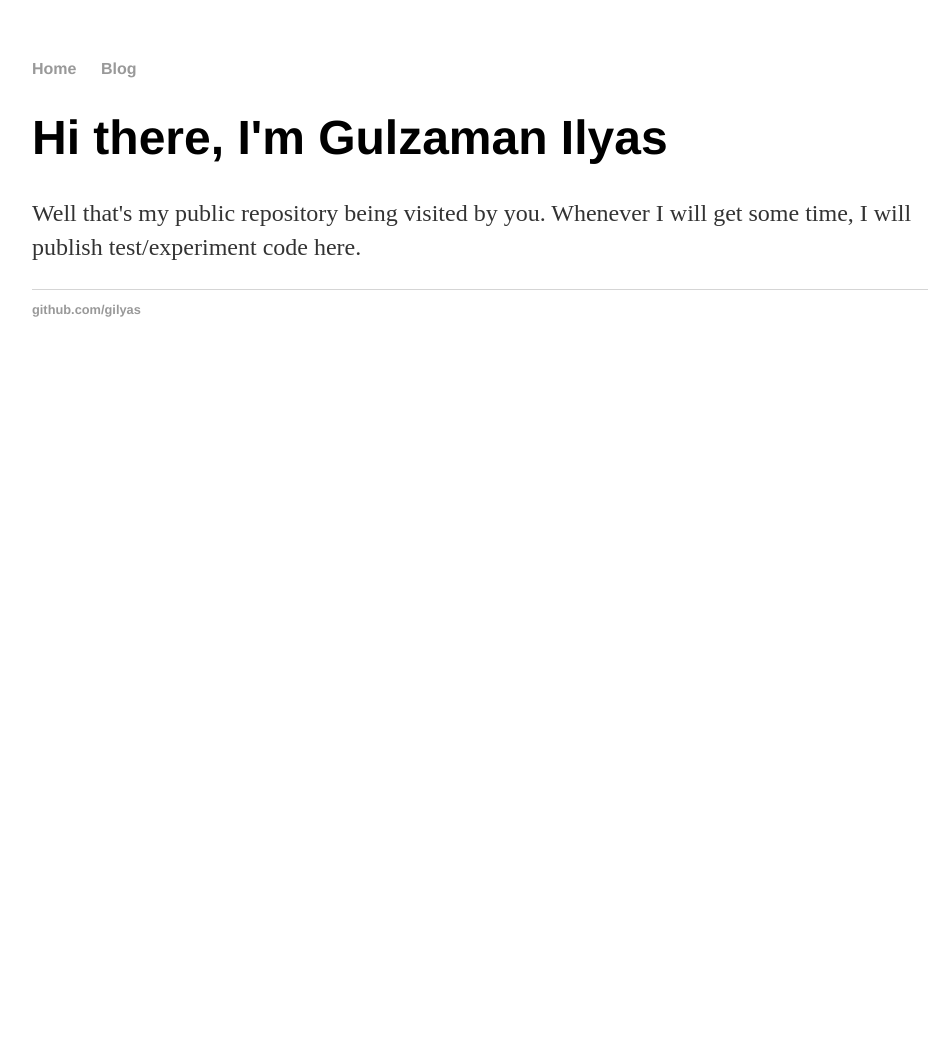
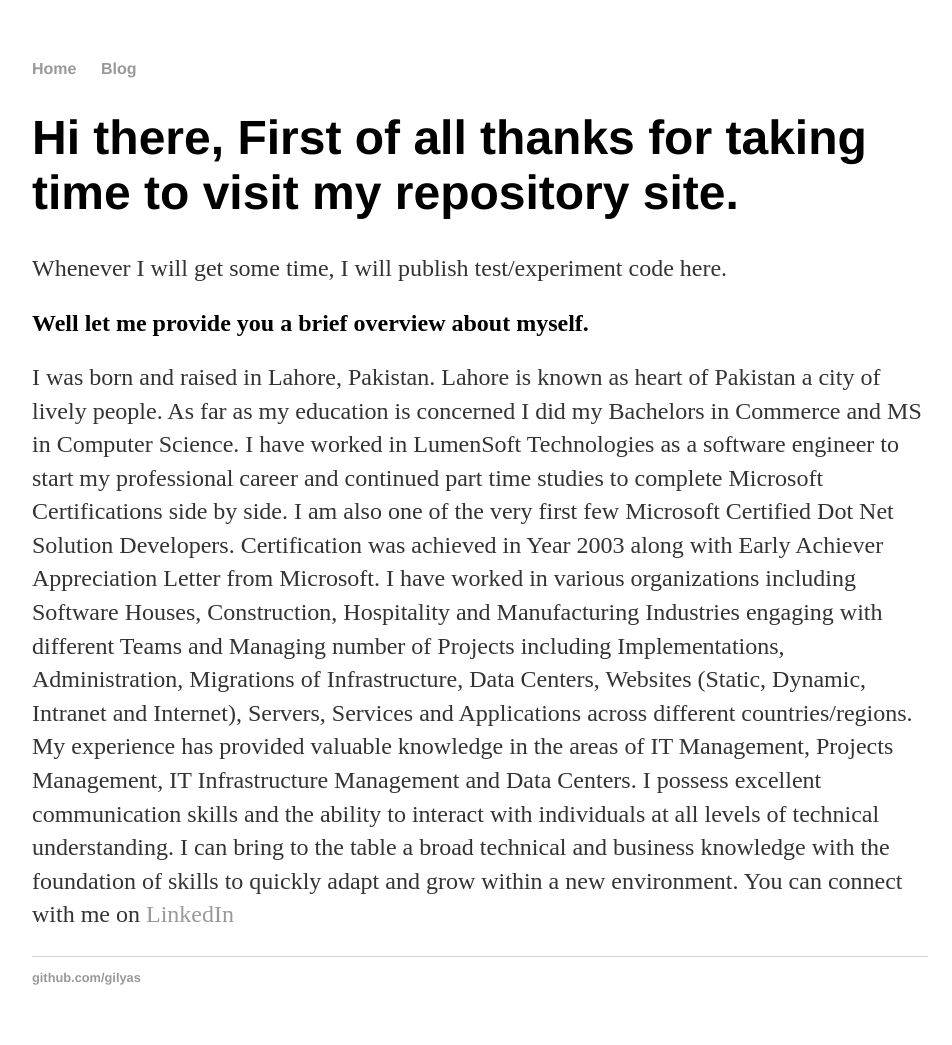
Before and after one commit to gilyas/Experiment, a Jekyll site: the page built from index.html, in a window 1280 px wide. Shown: the whole page, without its empty margins (160-1112 px from the left). Built offline with Jekyll 4.4.1, drawn with Linux system fonts in a browser that asks for light colours; before the commit the page ends 900 px from its top, so only the background shows below that.

Commit message:
Update index.html

```diff
--- a/index.html
+++ b/index.html
@@ -3,7 +3,22 @@ layout: default
 title: My Public Repository Site
 ---
 <div class="blurb">
-	<h1>Hi there, I'm Gulzaman Ilyas</h1>
-	<p>Well that's my public repository being visited by you. Whenever I will get some time,
-		I will publish test/experiment code here.</p>
+	<h1>Hi there, First of all thanks for taking time to visit my repository site.</h1>
+	<p>Whenever I will get some time, I will publish test/experiment code here.</p>
+
+
+	<H2>Well let me provide you a brief overview about myself.</h1>
+
+<p>I was born and raised in Lahore, Pakistan. Lahore is known as heart of Pakistan a city of lively people. As far as my education is concerned I did my Bachelors in Commerce and MS in Computer Science.
+
+I have worked in LumenSoft Technologies as a software engineer to start my professional career and continued part time studies to complete Microsoft Certifications side by side.
+
+I am also one of the very first few Microsoft Certified Dot Net Solution Developers. Certification was achieved in Year 2003 along with Early Achiever Appreciation Letter from Microsoft.
+
+I have worked in various organizations including Software Houses, Construction, Hospitality and Manufacturing Industries engaging with different Teams and Managing number of Projects including  Implementations,  Administration, Migrations of Infrastructure,  Data Centers, Websites (Static, Dynamic, Intranet and Internet), Servers, Services and Applications across different countries/regions.
+
+My experience has provided valuable knowledge in the areas of IT Management, Projects Management, IT Infrastructure Management and Data Centers. I possess excellent communication skills and the ability to interact with individuals at all levels of technical understanding. I can bring to the table a broad technical and business knowledge with the foundation of skills to quickly adapt and grow within a new environment.
+
+	You can connect with me on <a href="https://www.linkedin.com/in/gulzamanilyas">LinkedIn</a></P>
+
 </div><!-- /.blurb -->
```
